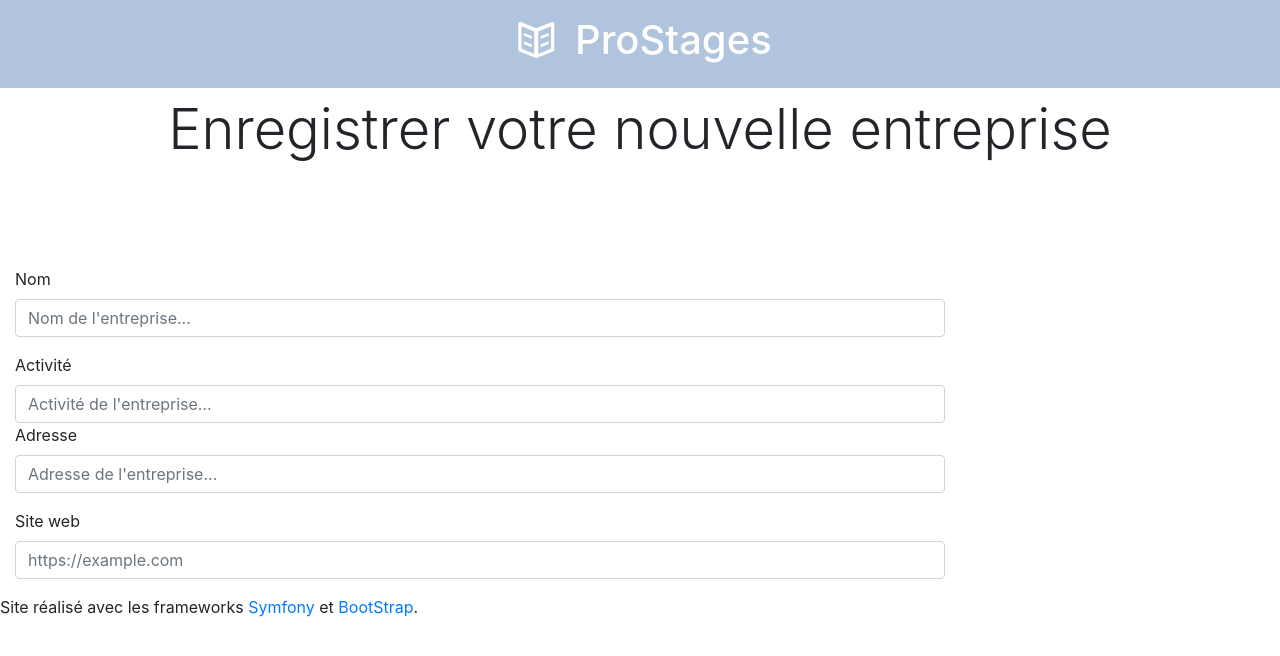
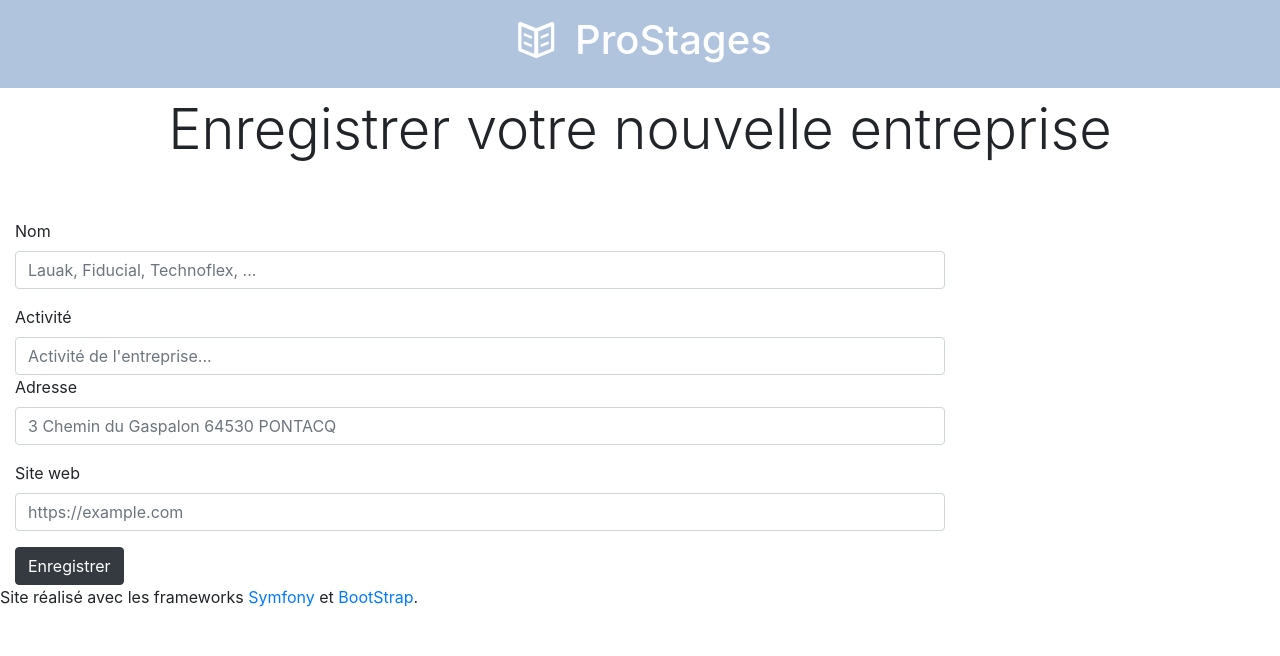
Before and after one commit to MrPattattor/ProStage, a Symfony app: template templates/pro_stage/ajoutEntreprise.html.twig in a window 1280 px wide. Shown: the top 656 px of the page. Run offline with Twig, Linux system fonts and the light colour scheme; the template is opened without the code that fills it: most values are stand-ins (such as "Sample title", 1, 10 or a date in 2020); form fields are guessed from the names that the template uses; some libraries are stand-ins or nearby versions.

Commit message:
Ajout du bouton de soumission dans le formulaire d'ajout d'une Entreprise

```diff
--- a/templates/pro_stage/ajoutEntreprise.html.twig
+++ b/templates/pro_stage/ajoutEntreprise.html.twig
@@ -6,7 +6,6 @@
     Enregistrer votre nouvelle entreprise
 </h3>
 </br></br>
-</br></br>
 </center>
     <div class="container-fluid">
         <div class="row">
@@ -14,15 +13,17 @@
                 {{ form_start(vueFormulaire) }}
 
 
-                {{ form_row(vueFormulaire.nom, {'attr' : {'placeholder':"Nom de l'entreprise..."}}) }}
+                {{ form_row(vueFormulaire.nom, {'attr' : {'placeholder':"Lauak, Fiducial, Technoflex, ..."}}) }}
 
                 <label>Activité</label>
                 {{ form_widget(vueFormulaire.activite, {'attr' : {'placeholder':"Activité de l'entreprise..."}}) }}
                 {{ form_errors(vueFormulaire.nom) }}
 
-                {{ form_row(vueFormulaire.adresse, {'attr' : {'placeholder':"Adresse de l'entreprise..."}}) }}
+                {{ form_row(vueFormulaire.adresse, {'attr' : {'placeholder':"3 Chemin du Gaspalon 64530 PONTACQ"}}) }}
 
                 {{ form_row(vueFormulaire.siteWeb, {'attr' : {'placeholder':"https://example.com"}}) }}
+
+                <button type="submit" class="btn btn-dark">Enregistrer</button>
 
                 {{ form_end(vueFormulaire) }}
             </div>
```
